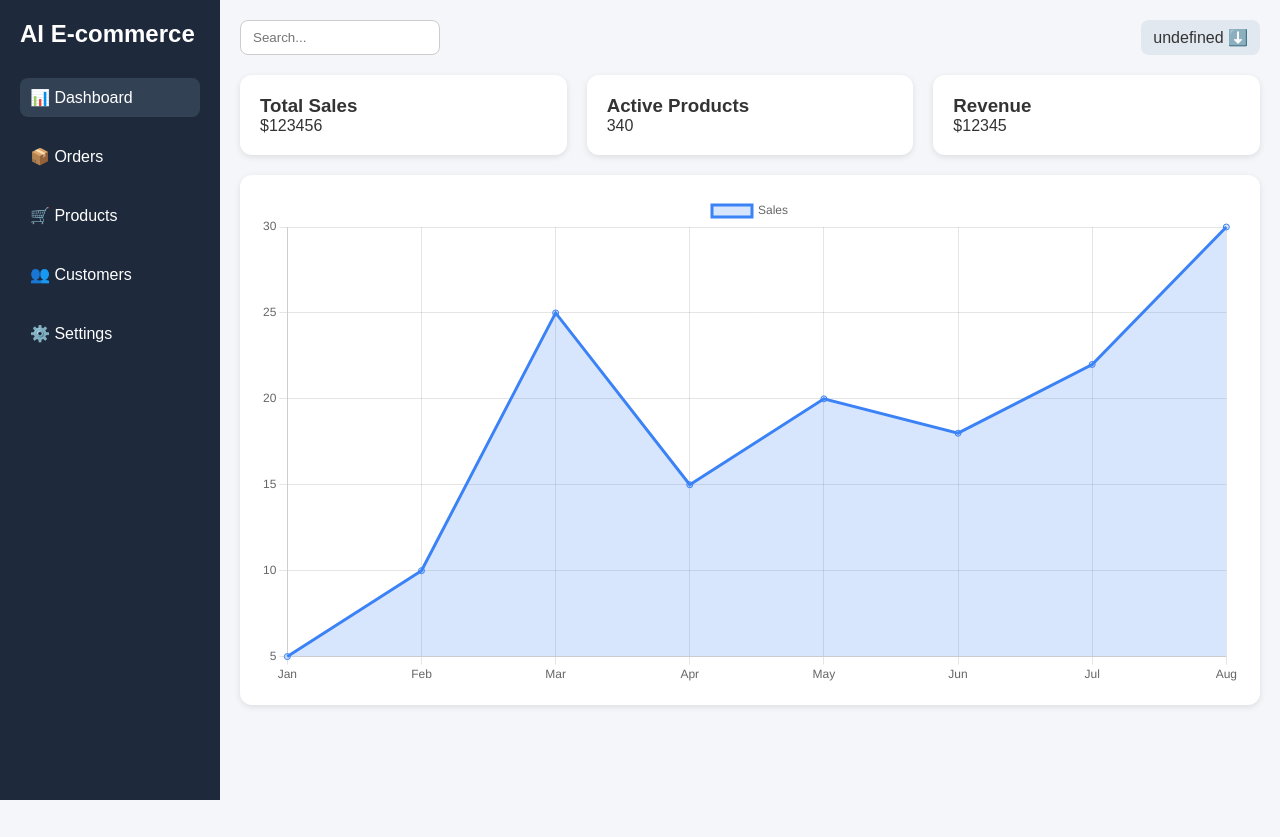
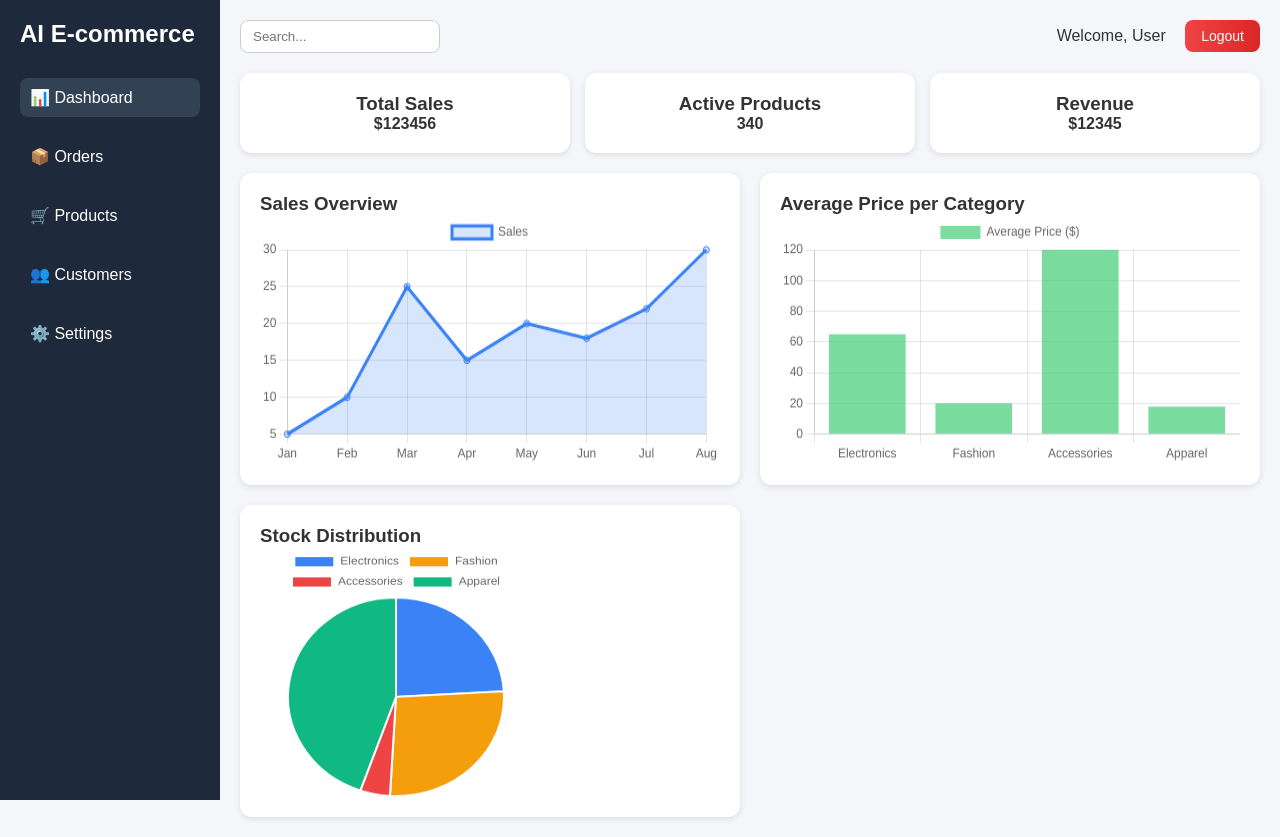
Before and after one commit to kcdoescode/admindashboard, a website: page public/dashboard.html in a window 1280 px wide. Before the commit the page ends 800 px from the top, so only its background shows below. Drawn offline with nearby package versions, Linux system fonts and the light colour scheme; sample sign-in values are in the browser's storage.

Commit message:
Updated dashboard with logout button

```diff
--- a/public/dashboard.css
+++ b/public/dashboard.css
@@ -436,3 +436,55 @@ th, td {
     font-size: 12px;  /* slightly smaller font on mobile */
   }
 }
+/* Cards Grid */
+.cards {
+  display: flex;
+  flex-wrap: wrap;
+  gap: 15px;
+  margin: 20px 0;
+}
+
+.cards .card {
+  flex: 1 1 30%;   /* 3 cards in a row on desktop */
+  background: #fff;
+  padding: 20px;
+  border-radius: 12px;
+  text-align: center;
+  box-shadow: 0 2px 6px rgba(0,0,0,0.1);
+  font-weight: bold;
+}
+
+/* Charts Layout */
+.charts-container {
+  display: grid;
+  grid-template-columns: 1fr 1fr; /* 2 columns for desktop */
+  gap: 20px;
+  margin-top: 20px;
+}
+
+.chart-box {
+  background: #fff;
+  padding: 20px;
+  border-radius: 12px;
+  box-shadow: 0 2px 6px rgba(0,0,0,0.1);
+}
+
+.chart-box canvas {
+  max-width: 100%;
+  height: 250px !important;
+}
+
+/* 🔹 Mobile Responsive */
+@media (max-width: 768px) {
+  .cards .card {
+    flex: 1 1 100%;   /* stack cards full width */
+  }
+
+  .charts-container {
+    grid-template-columns: 1fr; /* stack charts on mobile */
+  }
+
+  .chart-box canvas {
+    height: 220px !important; /* smaller height for phones */
+  }
+}
--- a/public/dashboard.html
+++ b/public/dashboard.html
@@ -25,9 +25,9 @@
     <header>
       <input type="text" placeholder="Search...">
 
-      <!-- Welcome + Logout -->
-      <div class="user">
-        <span id="welcomeMsg">Welcome</span> ⬇️
+      <!-- User Info + Logout -->
+      <div class="user-info">
+        <span id="welcomeMsg">Welcome, User</span>
         <button id="logoutBtn">Logout</button>
       </div>
     </header>
@@ -35,14 +35,37 @@
     <!-- ===== Dashboard Section ===== -->
     <section id="dashboardSection" class="content-section active">
       <section class="cards">
-        <div class="card" id="totalSales">Total Sales</div>
-        <div class="card" id="activeProducts">Active Products</div>
-        <div class="card" id="revenue">Revenue</div>
+        <div class="card">
+          <h3>Total Sales</h3>
+          <p id="totalSales">$0</p>
+        </div>
+        <div class="card">
+          <h3>Active Products</h3>
+          <p id="activeProducts">0</p>
+        </div>
+        <div class="card">
+          <h3>Revenue</h3>
+          <p id="revenue">$0</p>
+        </div>
       </section>
 
-      <section class="overview">
-        <canvas id="salesChart"></canvas>
-      </section>
+      <!-- Charts Container -->
+      <div class="charts-container">
+        <div class="chart-box">
+          <h3>Sales Overview</h3>
+          <canvas id="salesChart"></canvas>
+        </div>
+
+        <div class="chart-box">
+          <h3>Average Price per Category</h3>
+          <canvas id="priceChart"></canvas>
+        </div>
+
+        <div class="chart-box">
+          <h3>Stock Distribution</h3>
+          <canvas id="stockChart"></canvas>
+        </div>
+      </div>
     </section>
 
     <!-- ===== Orders Section ===== -->
--- a/public/dashboard.js
+++ b/public/dashboard.js
@@ -20,8 +20,10 @@ document.addEventListener("DOMContentLoaded", () => {
   }
 });
 
-let currentData = null; // local state for CRUD
-let salesChart = null;  // store chart instance
+let currentData = null;
+let salesChart = null;
+let priceChart = null;
+let stockChart = null;
 
 // === Load Data (per user) ===
 function loadData() {
@@ -32,19 +34,18 @@ function loadData() {
     currentData = JSON.parse(savedData);
     renderDashboard();
   } else {
-    // First time for this user: fetch template data.json
     fetch("data.json")
       .then(res => res.json())
       .then(data => {
         currentData = data;
-        saveData(); // store under this user's key
+        saveData();
         renderDashboard();
       })
       .catch(err => console.error("Error loading data:", err));
   }
 }
 
-// === Save Data to LocalStorage (per user) ===
+// === Save Data ===
 function saveData() {
   const key = `dashboardData_${loggedInUser.email}`;
   localStorage.setItem(key, JSON.stringify(currentData));
@@ -56,23 +57,23 @@ function renderDashboard() {
 
   // --- Update Cards ---
   document.getElementById("totalSales").innerHTML = `
-    <h3>Total Sales</h3>
+
     <p>$${currentData.stats.totalSales}</p>
   `;
 
   document.getElementById("activeProducts").innerHTML = `
-    <h3>Active Products</h3>
+
     <p>${currentData.stats.activeProducts}</p>
   `;
 
   document.getElementById("revenue").innerHTML = `
-    <h3>Revenue</h3>
+
     <p>$${currentData.stats.revenue}</p>
   `;
 
-  // --- Render Chart ---
+  // --- Sales Chart ---
   const ctx = document.getElementById("salesChart").getContext("2d");
-  if (salesChart) salesChart.destroy(); // prevent duplicate charts
+  if (salesChart) salesChart.destroy();
   salesChart = new Chart(ctx, {
     type: "line",
     data: {
@@ -86,6 +87,9 @@ function renderDashboard() {
       }]
     }
   });
+
+  // --- Price & Stock Charts ---
+  renderProductCharts();
 
   // --- Products Table ---
   const productsTable = document.querySelector("#productsTable tbody");
@@ -109,7 +113,7 @@ function renderDashboard() {
   const ordersTable = document.querySelector("#ordersTable tbody");
   ordersTable.innerHTML = "";
   currentData.orders.forEach(o => {
-    ordersTable.innerHTML += `
+    ordersTable.innerHTML = `
       <tr>
         <td>#${o.id}</td>
         <td>${o.customer}</td>
@@ -117,7 +121,54 @@ function renderDashboard() {
         <td><span class="status ${o.status.toLowerCase()}">${o.status}</span></td>
         <td>$${o.total}</td>
       </tr>
-    `;
+    ` + ordersTable.innerHTML;
+  });
+}
+
+// === Render Product Charts (Price & Stock) ===
+function renderProductCharts() {
+  const categories = {};
+  currentData.products.forEach(p => {
+    if (!categories[p.category]) {
+      categories[p.category] = { totalPrice: 0, count: 0, totalStock: 0 };
+    }
+    categories[p.category].totalPrice += parseFloat(p.price);
+    categories[p.category].count++;
+    categories[p.category].totalStock += parseInt(p.stock);
+  });
+
+  const labels = Object.keys(categories);
+  const avgPrices = labels.map(cat => (categories[cat].totalPrice / categories[cat].count).toFixed(2));
+  const stocks = labels.map(cat => categories[cat].totalStock);
+
+  // Price Chart
+  const ctxPrice = document.getElementById("priceChart").getContext("2d");
+  if (priceChart) priceChart.destroy();
+  priceChart = new Chart(ctxPrice, {
+    type: "bar",
+    data: {
+      labels,
+      datasets: [{
+        label: "Average Price ($)",
+        data: avgPrices,
+        backgroundColor: "rgba(34,197,94,0.6)"
+      }]
+    }
+  });
+
+  // Stock Chart
+  const ctxStock = document.getElementById("stockChart").getContext("2d");
+  if (stockChart) stockChart.destroy();
+  stockChart = new Chart(ctxStock, {
+    type: "pie",
+    data: {
+      labels,
+      datasets: [{
+        label: "Stock Count",
+        data: stocks,
+        backgroundColor: ["#3b82f6", "#f59e0b", "#ef4444", "#10b981", "#8b5cf6"]
+      }]
+    }
   });
 }
 
@@ -132,7 +183,7 @@ function editProduct(index) {
     currentData.products[index].stock = newStock;
     saveData();
     alert(`✅ Product ${p.name} updated!`);
-    renderDashboard();
+    renderDashboard(); // 🔥 Charts auto-refresh
   }
 }
 
@@ -143,7 +194,7 @@ function deleteProduct(index) {
     currentData.products.splice(index, 1);
     saveData();
     alert(`${p.name} deleted successfully!`);
-    renderDashboard();
+    renderDashboard(); // 🔥 Charts auto-refresh
   }
 }
 
@@ -161,7 +212,7 @@ document.getElementById("productForm").addEventListener("submit", (e) => {
   currentData.products.push(product);
   saveData();
   alert(`🎉 Product Added: ${product.name}`);
-  renderDashboard();
+  renderDashboard(); // 🔥 Charts auto-refresh
 
   e.target.reset();
 });
@@ -180,6 +231,7 @@ document.addEventListener("DOMContentLoaded", () => {
 
 // === Start ===
 loadData();
+
 // =============================
 // Section Navigation Handling
 // =============================
@@ -191,15 +243,11 @@ document.addEventListener("DOMContentLoaded", () => {
     link.addEventListener("click", (e) => {
       e.preventDefault();
 
-      // remove active from all links
       links.forEach(l => l.classList.remove("active"));
-      // add active to clicked link
       link.classList.add("active");
 
-      // hide all sections
       sections.forEach(sec => sec.classList.remove("active"));
 
-      // show target section
       const target = link.getAttribute("data-target");
       document.getElementById(target).classList.add("active");
     });
```
